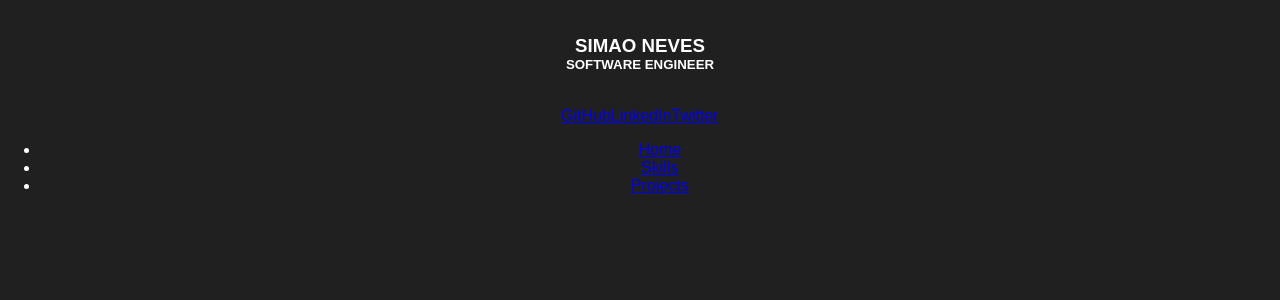
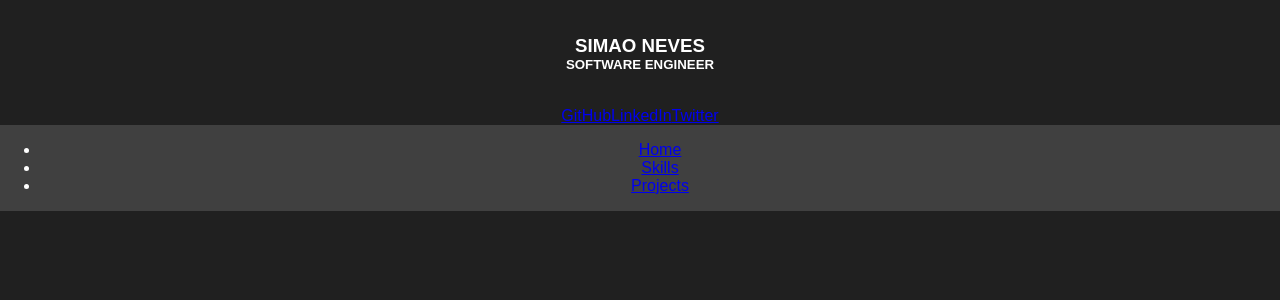
Before and after one commit to Nevsimao/Portfolio, a React (Create React App) app: page /#/ in a window 1280 px wide. Shown: the top 300 px of the page. Built offline with nearby package versions, Linux system fonts and the light colour scheme.

Commit message:
changed bgc for Main comp

```diff
--- a/src/styles/Styles.js
+++ b/src/styles/Styles.js
@@ -31,6 +31,7 @@ export const Links = styled.section`
 
 export const Main = styled.section`
     grid-area: main;
+    background: rgb(64, 64, 64);
     display: grid;
     grid-template-areas:
     'nav'
```
